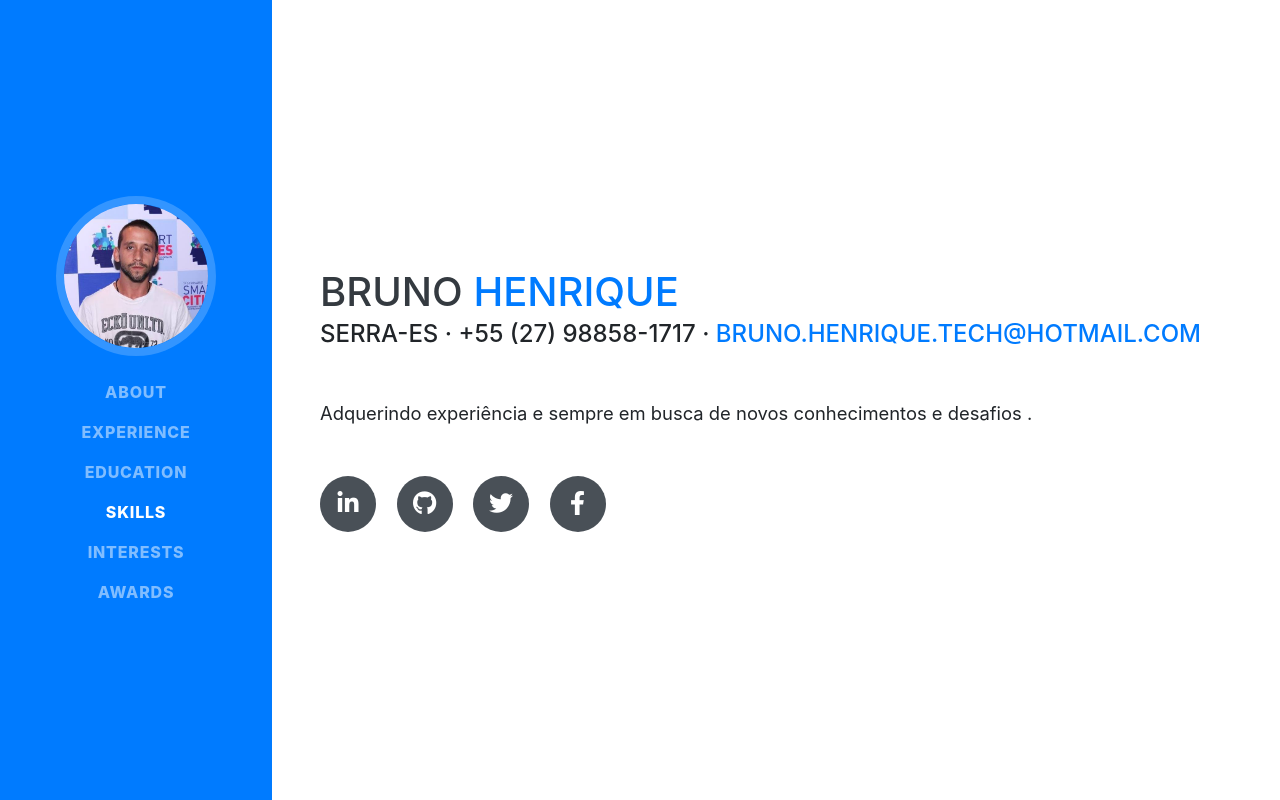
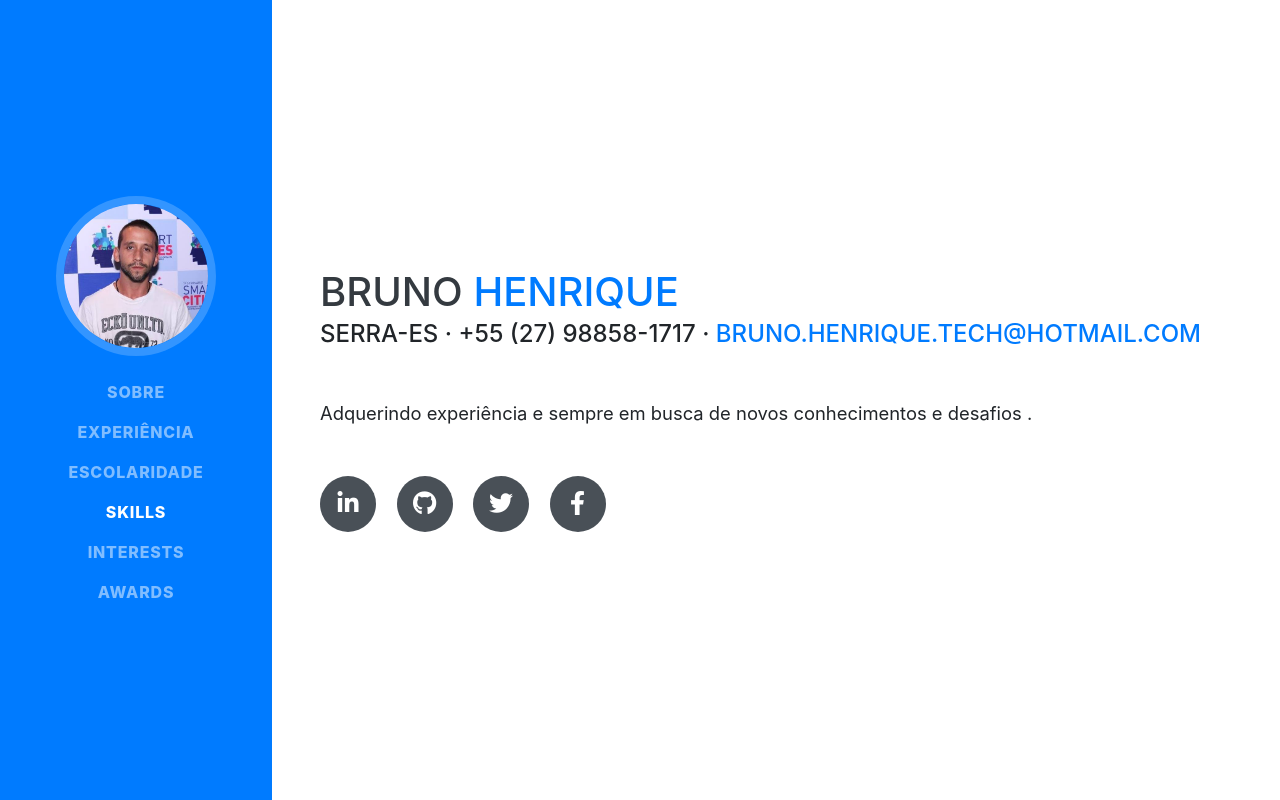
Before and after one commit to brunotech/brunohenrique.github.io, a website with bundled scripts: page index.html in a window 1280 px wide. Shown: the top 800 px of the page. Built offline with nearby package versions, Linux system fonts and the light colour scheme; a web font is replaced by a local one.

Commit message:
versão 3 trocar nome ingles

```diff
--- a/index.html
+++ b/index.html
@@ -38,13 +38,13 @@
     <div class="collapse navbar-collapse" id="navbarSupportedContent">
       <ul class="navbar-nav">
         <li class="nav-item">
-          <a class="nav-link js-scroll-trigger" href="#Sobre">About</a>
+          <a class="nav-link js-scroll-trigger" href="#About">Sobre</a>
         </li>
         <li class="nav-item">
-          <a class="nav-link js-scroll-trigger" href="#Experiência">Experience</a>
+          <a class="nav-link js-scroll-trigger" href="#Experience">Experiência</a>
         </li>
         <li class="nav-item">
-          <a class="nav-link js-scroll-trigger" href="#Escolaridade">Education</a>
+          <a class="nav-link js-scroll-trigger" href="#Education">Escolaridade</a>
         </li>
         <li class="nav-item">
           <a class="nav-link js-scroll-trigger" href="#skills">Skills</a>
```
